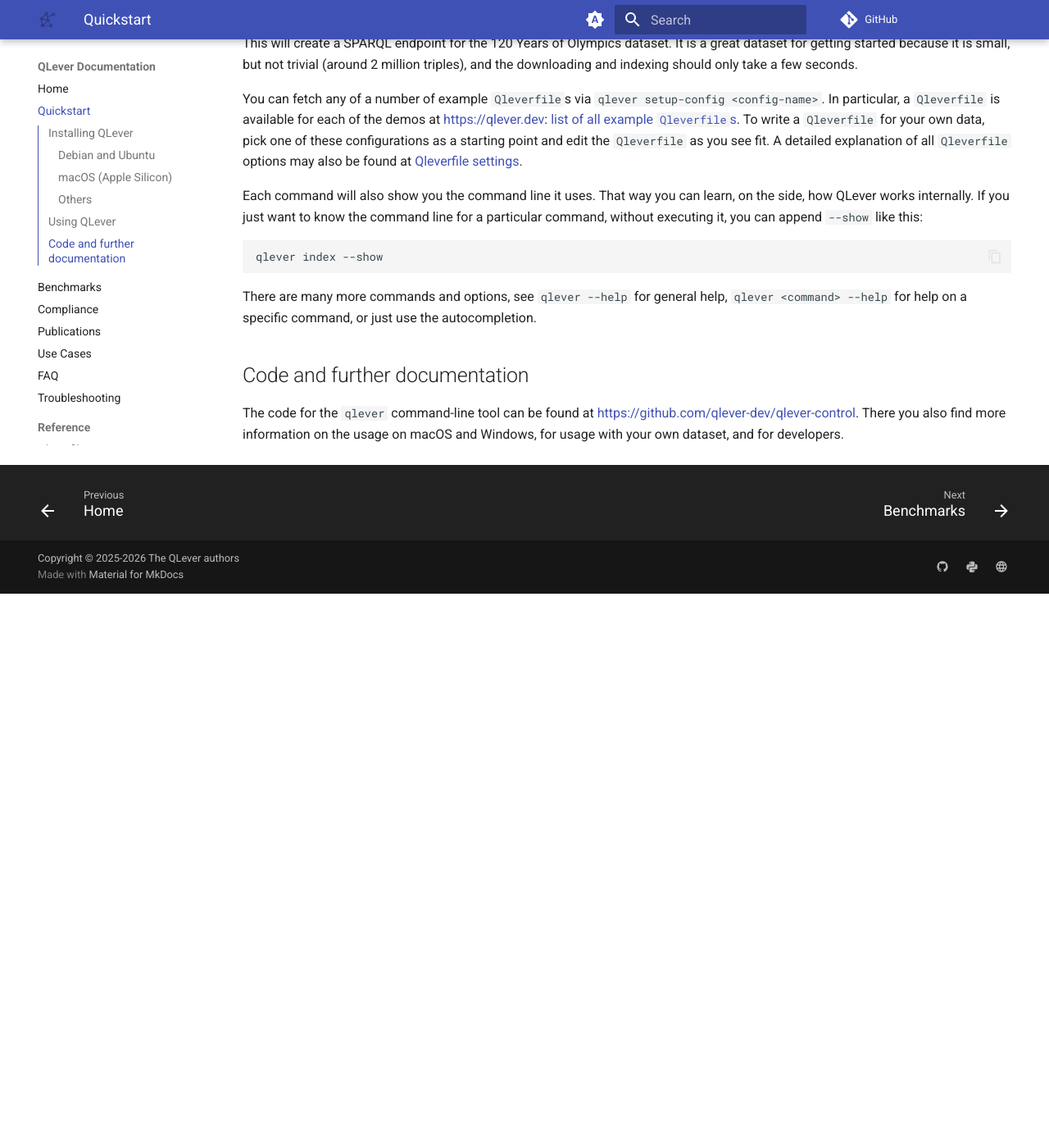
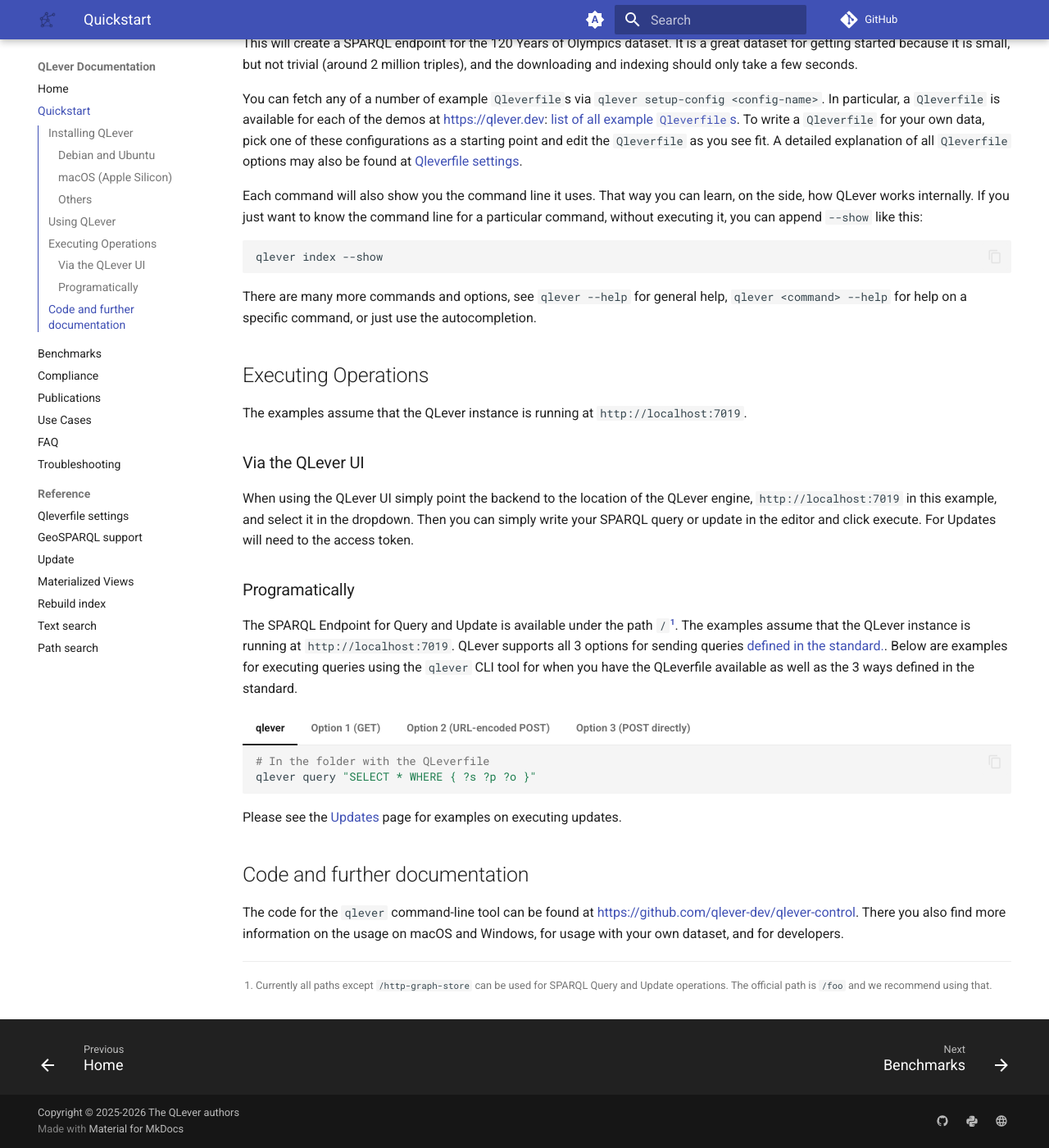
Before and after one commit to qlever-dev/qlever-docs, an MkDocs documentation site: the page built from docs/quickstart.md, in a window 1280 px wide and 1400 px high, scrolled down 2587 px. Shown: the whole window at 82% size. Built offline with MkDocs 1.6.1 and Material for MkDocs 9.7.7, drawn with Linux system fonts in a browser that asks for light colours; plug-ins that fetch from the network failed and are left out; comment, search, counter and statistics services are not loaded; the version menu is left out; before the commit the page ends 3311 px from its top, so only the background shows below that.

Commit message:
provide short examples for running sparql operations

````diff
--- a/docs/quickstart.md
+++ b/docs/quickstart.md
@@ -178,9 +178,51 @@ qlever index --show
 
 There are many more commands and options, see `qlever --help` for general help, `qlever <command> --help` for help on a specific command, or just use the autocompletion.
 
+## Executing Operations
+
+The examples assume that the QLever instance is running at `http://localhost:7019`.
+
+### Via the QLever UI
+
+When using the QLever UI simply point the backend to the location of the QLever engine, `http://localhost:7019` in this example, and select it in the dropdown. Then you can simply write your SPARQL query or update in the editor and click execute. For Updates will need to the access token.
+
+### Programatically
+
+The SPARQL Endpoint for Query and Update is available under the path `/`[^1]. The examples assume that the QLever instance is running at `http://localhost:7019`. QLever supports all 3 options for sending queries [defined in the standard.](https://www.w3.org/TR/2013/REC-sparql11-protocol-20130321/#query-operation).
+Below are examples for executing queries using the `qlever` CLI tool for when you have the QLeverfile available as well as the 3 ways defined in the standard.
+
+=== "qlever"
+    ```bash
+    # In the folder with the QLeverfile
+    qlever query "SELECT * WHERE { ?s ?p ?o }"
+    ```
+=== "Option 1 (GET)"
+    ```bash
+    curl "http://localhost:7019?query=SELECT%20%2A%20WHERE%20%7B%20%3Fs%20%3Fp%20%3Fo%20%7D" # (1)
+    ```
+
+    1. This is the URL-encoding of the query `SELECT * WHERE { ?s ?p ?o }`. Without the encoding it would contain characters that are not allowed in an URL.
+=== "Option 2 (URL-encoded POST)"
+    ```bash
+    curl -X "POST"
+         -d "query=SELECT * WHERE { ?s ?p ?o }"
+         "http://localhost:7019"
+    ```
+=== "Option 3 (POST directly)"
+    ```bash
+    curl -X "POST"
+         -H "Content-Type: application/sparql-query"
+         -d "SELECT * WHERE { ?s ?p ?o }"
+         "http://localhost:7019"
+    ```
+
+Please see the [Updates](update.md) page for examples on executing updates.
+
 ## Code and further documentation
 
 The code for the `qlever` command-line tool can be found at
 <https://github.com/qlever-dev/qlever-control>. There you also find more
 information on the usage on macOS and Windows, for usage with your own dataset,
 and for developers.
+
+[^1]: Currently all paths except `/http-graph-store` can be used for SPARQL Query and Update operations. The official path is `/foo` and we recommend using that.
````
Also changed, not shown: docs/update.md (+31 -1 lines).
